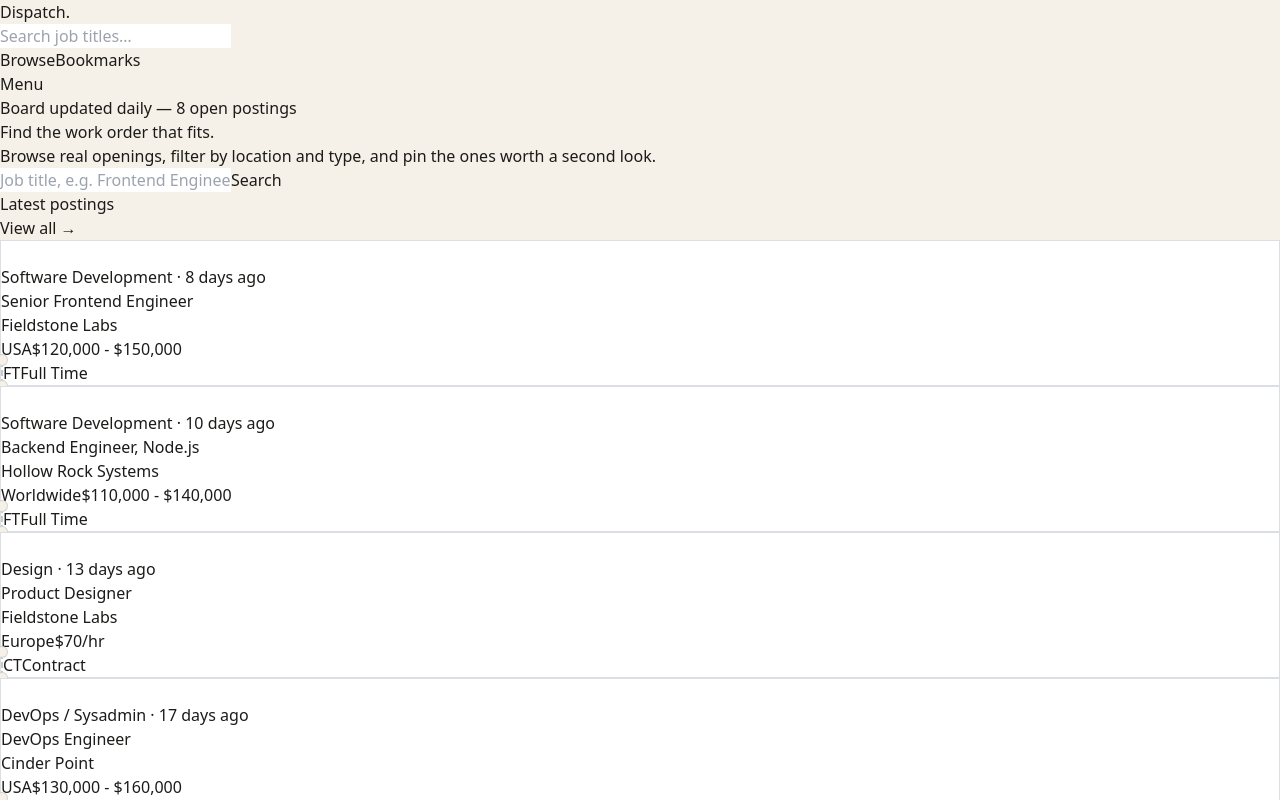
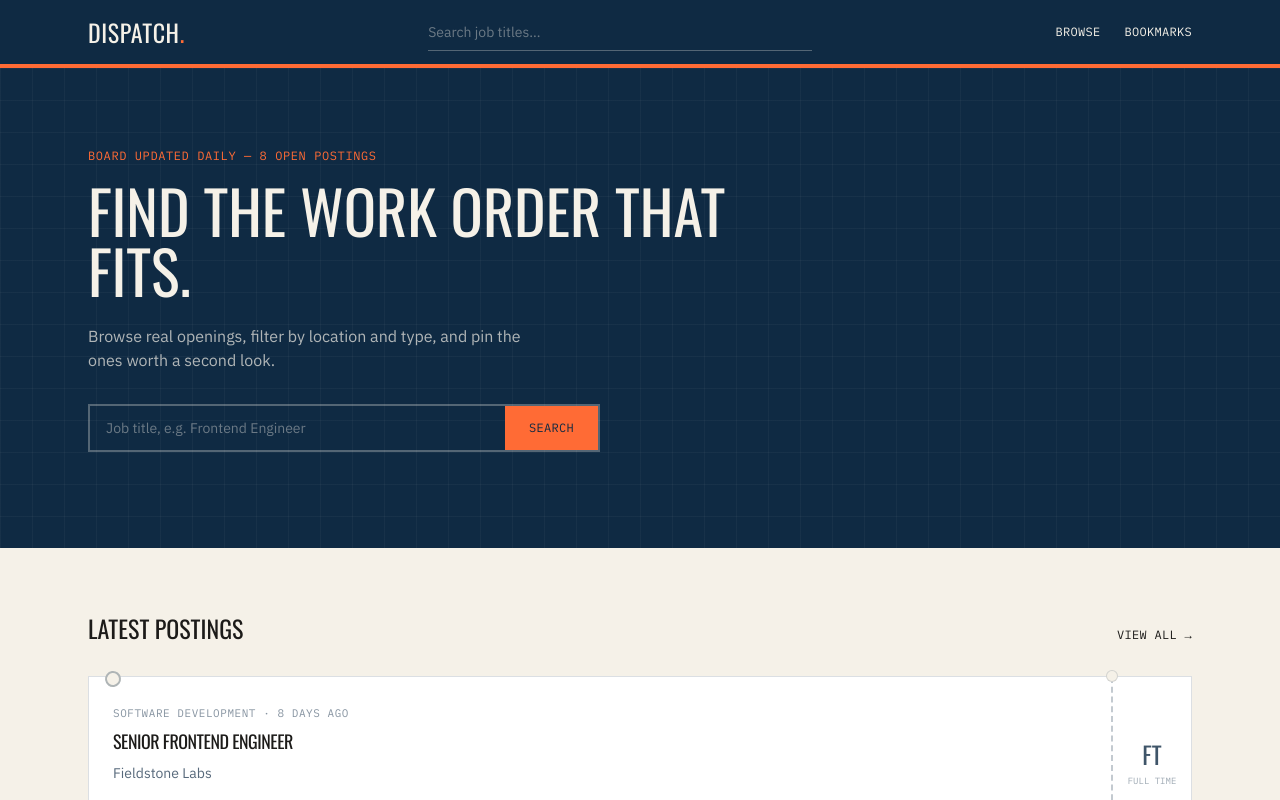
Before and after one commit to okoroafordivine291-commits/dispatch-board-, a React (Vite) app: page / in a window 1280 px wide. Shown: the top 800 px of the page. Built offline with nearby package versions, Linux system fonts and the light colour scheme; no server answers.

Commit message:
Update content paths in Tailwind config

```diff
--- a/tailwind.config.js
+++ b/tailwind.config.js
@@ -1,6 +1,6 @@
 /** @type {import('tailwindcss').Config} */
 export default {
-  content: ["./index.html", "./src/**/*.{js,jsx}"],
+  content: ["./index.html", "./**/*.{js,jsx}"],
   theme: {
     extend: {
       colors: {
```
